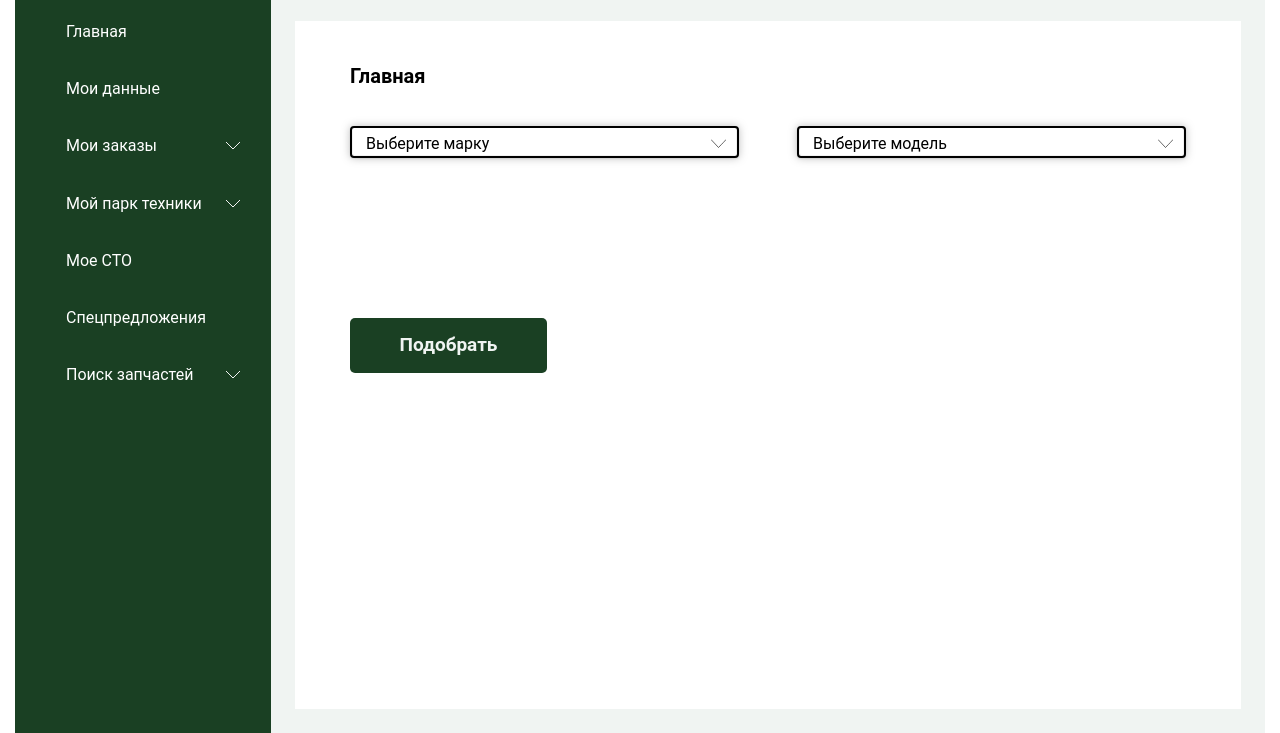
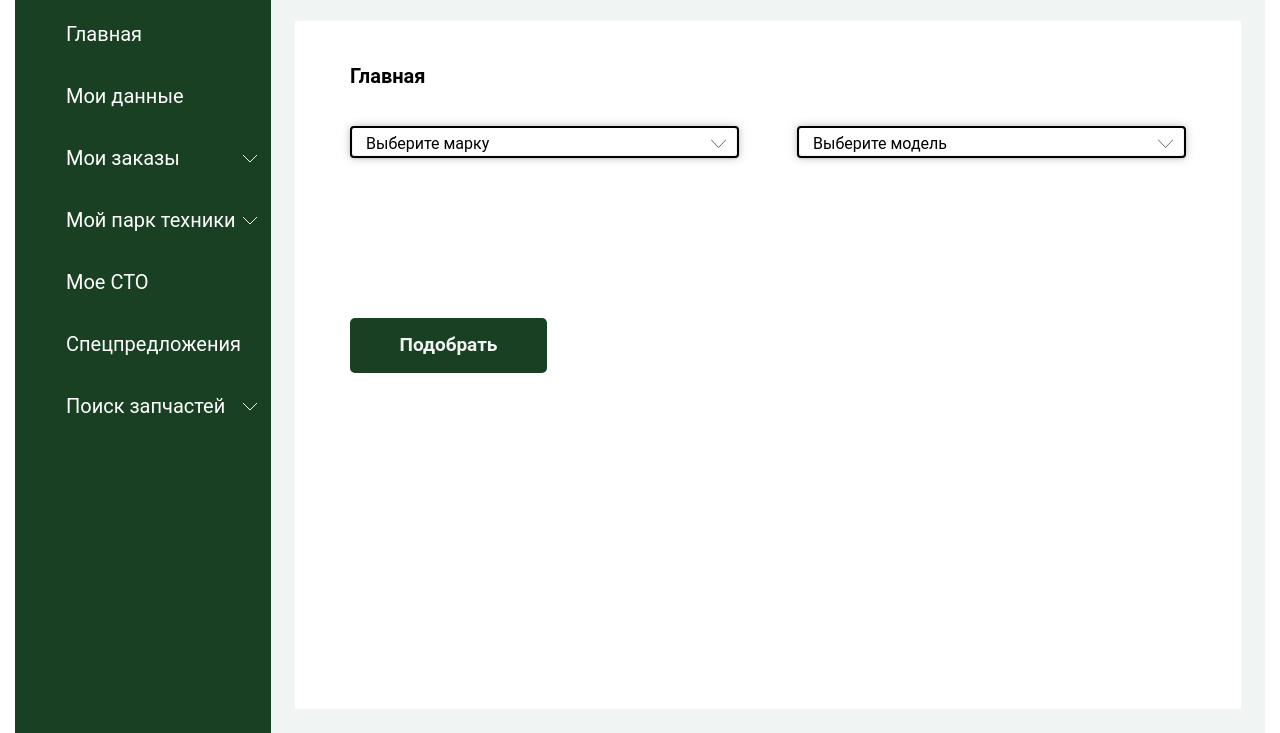
Before and after one commit to macenuw/octoryparts, a website: page app/index.html in a window 1280 px wide. Shown: the part 67-800 px from the top of the page. Drawn offline with Linux system fonts and the light colour scheme; files whose address does not match are found by name.

Commit message:
fix font-size

```diff
--- a/app/index.html
+++ b/app/index.html
@@ -15,13 +15,13 @@
         <nav class="menu">
           <ul class="menu__list">
             <li class="menu__item">
-              <a class="menu__link menu__link--main" href="#"> Главная </a>
+              <a class="menu__link menu__link--main fs-20" href="#"> Главная </a>
             </li>
             <li class="menu__item">
-              <a class="menu__link menu__link--me" href="#"> Мои данные </a>
+              <a class="menu__link menu__link--me fs-20" href="#"> Мои данные </a>
             </li>
             <li class="menu__item">
-              <a class="menu__link menu__link--dropdown" href="#">
+              <a class="menu__link menu__link--dropdown fs-20" href="#">
                 Мои заказы
               </a>
               <ul class="submenu submenu__orders">
@@ -38,7 +38,7 @@
               </ul>
             </li>
             <li class="menu__item">
-              <a class="menu__link menu__link--dropdown" href="#">
+              <a class="menu__link menu__link--dropdown fs-20" href="#">
                 Мой парк техники
               </a>
               <ul class="submenu submenu__my-park">
@@ -48,22 +48,22 @@
                   </a>
                 </li>
                 <li class="submenu__item">
-                  <a class="submenu__link submenu__link--insurance" href="#">
+                  <a class="submenu__link submenu__link--insurance " href="#">
                     Страхование
                   </a>
                 </li>
               </ul>
             </li>
             <li class="menu__item">
-              <a class="menu__link menu__link--cto" href="#"> Мое СТО </a>
+              <a class="menu__link menu__link--cto fs-20" href="#"> Мое СТО </a>
             </li>
             <li class="menu__item">
-              <a class="menu__link menu__link--special" href="#">
+              <a class="menu__link menu__link--special fs-20" href="#">
                 Спецпредложения
               </a>
             </li>
             <li class="menu__item">
-              <a class="menu__link menu__link--dropdown" href="#">
+              <a class="menu__link menu__link--dropdown fs-20" href="#">
                 Поиск запчастей
               </a>
               <ul class="submenu submenu__search">
--- a/app/scss/components/menu.scss
+++ b/app/scss/components/menu.scss
@@ -15,7 +15,7 @@
         &__link {
           padding: 19px 0 19px 69px;
           width: 256px;
-          font-size: 16px;
+          font-size: 18px;
         }
       }
 
@@ -42,7 +42,7 @@
       background-image: url('../images/arrow-down.svg');
       background-repeat: no-repeat;
       background-position-y: center;
-      background-position-x: 210px;
+      background-position-x: 227px;
     }
   }
 }
```
Also changed, not shown: app/css/style.min.css.
